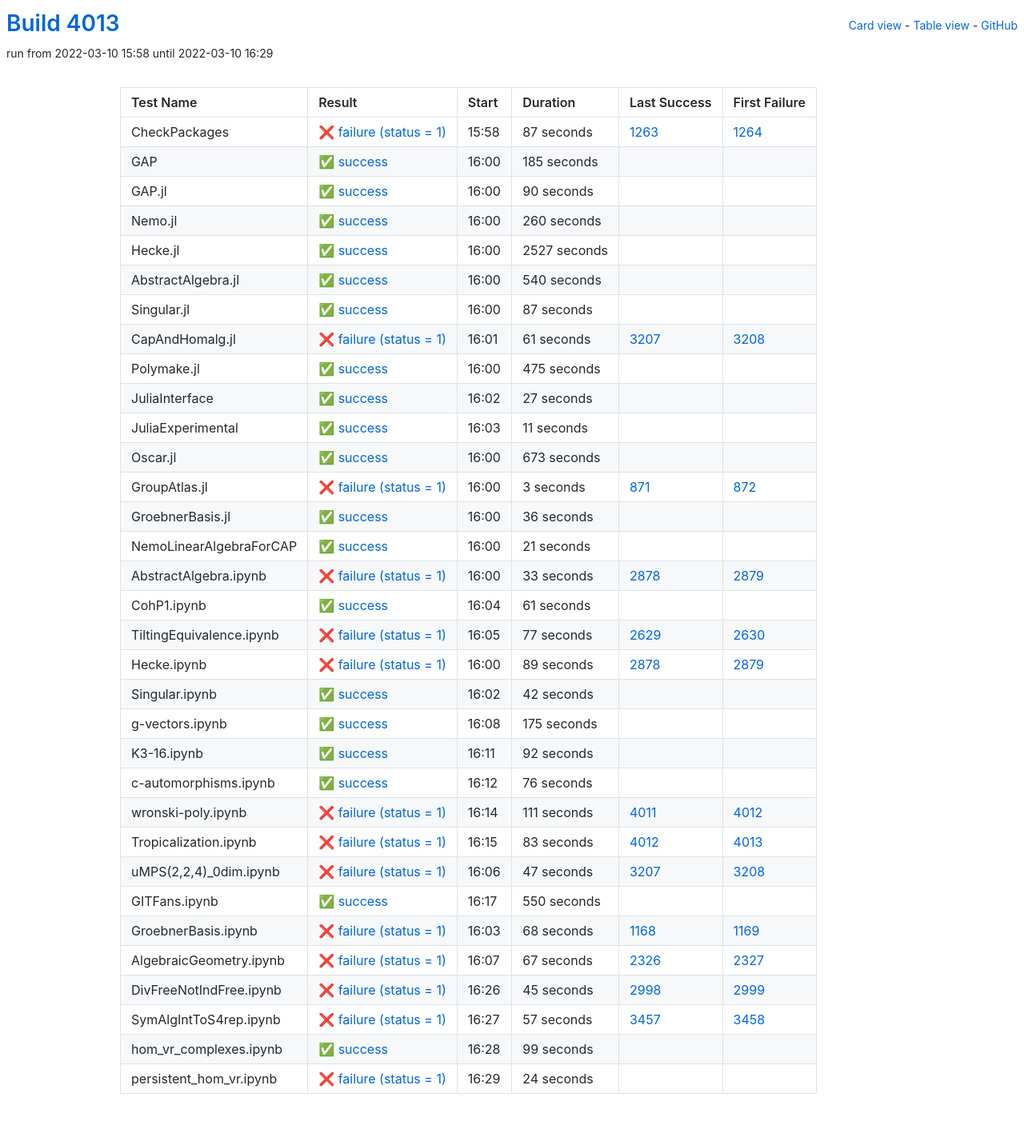
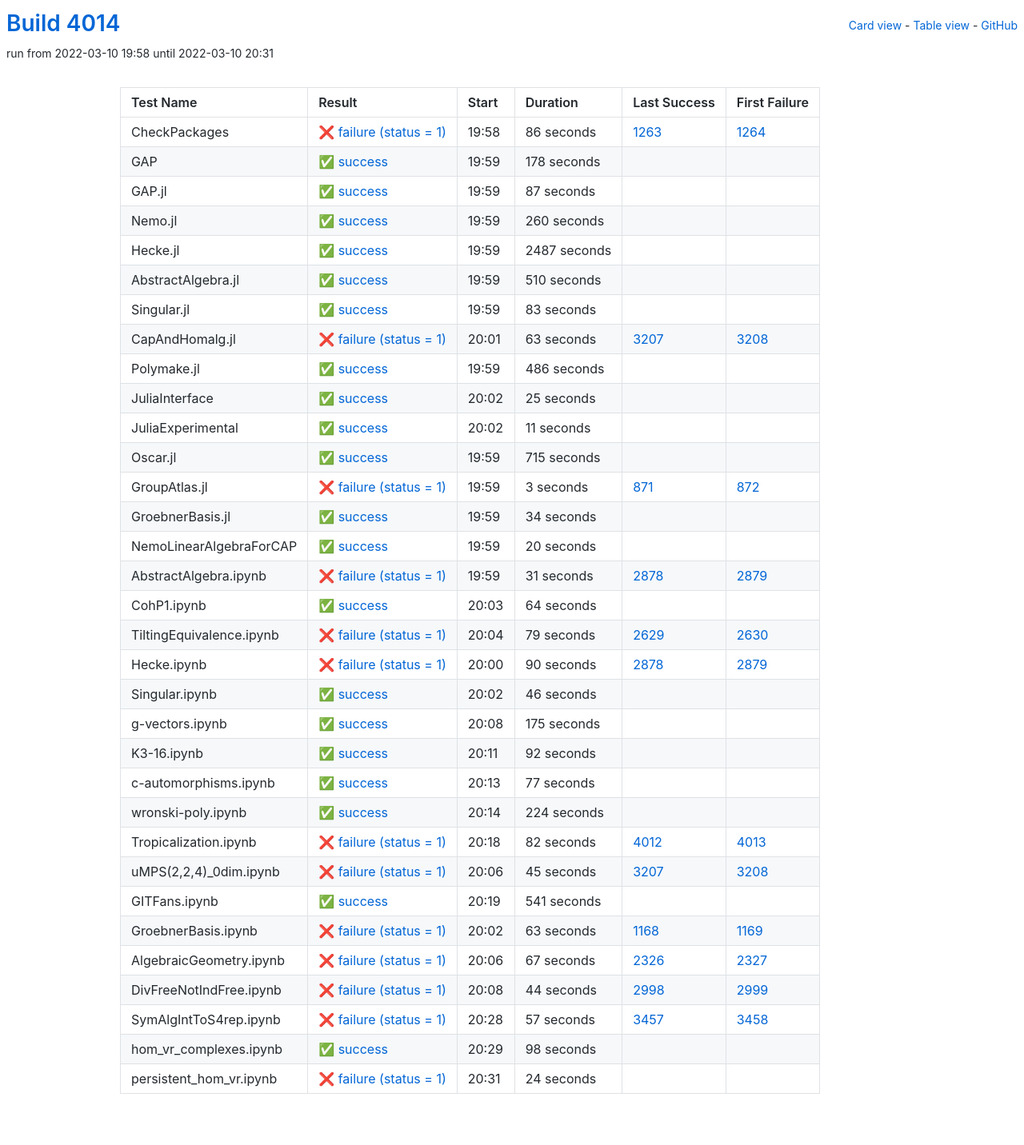
Before and after one commit to oscar-system/oscar-ci-status-stable, a Jekyll site: the page built from table.html, in a window 1280 px wide. Shown: the whole page at 80% size. Built offline with Jekyll 4.4.1, drawn with Linux system fonts in a browser that asks for light colours.

Commit message:
Build #4014

```diff
--- a/_data/ci.yml
+++ b/_data/ci.yml
@@ -1,6 +1,6 @@
 ---
-build: 4013
-build_url: https://oscarci.mathematik.uni-kl.de/job/oscar-stable/4013/
+build: 4014
+build_url: https://oscarci.mathematik.uni-kl.de/job/oscar-stable/4014/
 job: oscar-stable
 organization: oscar-system
 repo: oscar-ci-status-stable
@@ -8,44 +8,44 @@ repourl: https://github.com/oscar-system/oscar-ci-status-stable
 tests:
 - name: CheckPackages
   id: checkpackages
-  log: https://oscarci.mathematik.uni-kl.de/job/oscar-stable/4013/artifact/logs/build-4013/CheckPackages.log
-  start: 2022-03-10 15:58
+  log: https://oscarci.mathematik.uni-kl.de/job/oscar-stable/4014/artifact/logs/build-4014/CheckPackages.log
+  start: 2022-03-10 19:58
   success: false
   exitcode: 1
   status: failure
-  duration: 87
+  duration: 86
   last_success: 1263
   last_success_url: https://oscarci.mathematik.uni-kl.de/job/oscar-stable/1263/
   first_failure: 1264
   first_failure_url: https://oscarci.mathematik.uni-kl.de/job/oscar-stable/1264/
 - name: GAP
   id: gap
-  log: https://oscarci.mathematik.uni-kl.de/job/oscar-stable/4013/artifact/logs/build-4013/GAP.log
-  start: 2022-03-10 16:00
+  log: https://oscarci.mathematik.uni-kl.de/job/oscar-stable/4014/artifact/logs/build-4014/GAP.log
+  start: 2022-03-10 19:59
   success: true
   exitcode: 0
   status: success
-  duration: 185
+  duration: 178
   last_success: false
   last_success_url:
   first_failure: false
   first_failure_url:
 - name: GAP.jl
   id: gap-jl
-  log: https://oscarci.mathematik.uni-kl.de/job/oscar-stable/4013/artifact/logs/build-4013/GAP.jl.log
-  start: 2022-03-10 16:00
+  log: https://oscarci.mathematik.uni-kl.de/job/oscar-stable/4014/artifact/logs/build-4014/GAP.jl.log
+  start: 2022-03-10 19:59
   success: true
   exitcode: 0
   status: success
-  duration: 90
+  duration: 87
   last_success: false
   last_success_url:
   first_failure: false
   first_failure_url:
 - name: Nemo.jl
   id: nemo-jl
-  log: https://oscarci.mathematik.uni-kl.de/job/oscar-stable/4013/artifact/logs/build-4013/Nemo.jl.log
-  start: 2022-03-10 16:00
+  log: https://oscarci.mathematik.uni-kl.de/job/oscar-stable/4014/artifact/logs/build-4014/Nemo.jl.log
+  start: 2022-03-10 19:59
   success: true
   exitcode: 0
   status: success
@@ -56,80 +56,80 @@ tests:
   first_failure_url:
 - name: Hecke.jl
   id: hecke-jl
-  log: https://oscarci.mathematik.uni-kl.de/job/oscar-stable/4013/artifact/logs/build-4013/Hecke.jl.log
-  start: 2022-03-10 16:00
+  log: https://oscarci.mathematik.uni-kl.de/job/oscar-stable/4014/artifact/logs/build-4014/Hecke.jl.log
+  start: 2022-03-10 19:59
   success: true
   exitcode: 0
   status: success
-  duration: 2527
+  duration: 2487
   last_success: false
   last_success_url:
   first_failure: false
   first_failure_url:
 - name: AbstractAlgebra.jl
   id: abstractalgebra-jl
-  log: https://oscarci.mathematik.uni-kl.de/job/oscar-stable/4013/artifact/logs/build-4013/AbstractAlgebra.jl.log
-  start: 2022-03-10 16:00
+  log: https://oscarci.mathematik.uni-kl.de/job/oscar-stable/4014/artifact/logs/build-4014/AbstractAlgebra.jl.log
+  start: 2022-03-10 19:59
   success: true
   exitcode: 0
   status: success
-  duration: 540
+  duration: 510
   last_success: false
   last_success_url:
   first_failure: false
   first_failure_url:
 - name: Singular.jl
   id: singular-jl
-  log: https://oscarci.mathematik.uni-kl.de/job/oscar-stable/4013/artifact/logs/build-4013/Singular.jl.log
-  start: 2022-03-10 16:00
+  log: https://oscarci.mathematik.uni-kl.de/job/oscar-stable/4014/artifact/logs/build-4014/Singular.jl.log
+  start: 2022-03-10 19:59
   success: true
   exitcode: 0
   status: success
-  duration: 87
+  duration: 83
   last_success: false
   last_success_url:
   first_failure: false
   first_failure_url:
 - name: CapAndHomalg.jl
   id: capandhomalg-jl
-  log: https://oscarci.mathematik.uni-kl.de/job/oscar-stable/4013/artifact/logs/build-4013/CapAndHomalg.jl.log
-  start: 2022-03-10 16:01
+  log: https://oscarci.mathematik.uni-kl.de/job/oscar-stable/4014/artifact/logs/build-4014/CapAndHomalg.jl.log
+  start: 2022-03-10 20:01
   success: false
   exitcode: 1
   status: failure
-  duration: 61
+  duration: 63
   last_success: 3207
   last_success_url: https://oscarci.mathematik.uni-kl.de/job/oscar-stable/3207/
   first_failure: 3208
   first_failure_url: https://oscarci.mathematik.uni-kl.de/job/oscar-stable/3208/
 - name: Polymake.jl
   id: polymake-jl
-  log: https://oscarci.mathematik.uni-kl.de/job/oscar-stable/4013/artifact/logs/build-4013/Polymake.jl.log
-  start: 2022-03-10 16:00
+  log: https://oscarci.mathematik.uni-kl.de/job/oscar-stable/4014/artifact/logs/build-4014/Polymake.jl.log
+  start: 2022-03-10 19:59
   success: true
   exitcode: 0
   status: success
-  duration: 475
+  duration: 486
   last_success: false
   last_success_url:
   first_failure: false
   first_failure_url:
 - name: JuliaInterface
   id: juliainterface
-  log: https://oscarci.mathematik.uni-kl.de/job/oscar-stable/4013/artifact/logs/build-4013/JuliaInterface.log
-  start: 2022-03-10 16:02
+  log: https://oscarci.mathematik.uni-kl.de/job/oscar-stable/4014/artifact/logs/build-4014/JuliaInterface.log
+  start: 2022-03-10 20:02
   success: true
   exitcode: 0
   status: success
-  duration: 27
+  duration: 25
   last_success: false
   last_success_url:
   first_failure: false
   first_failure_url:
 - name: JuliaExperimental
   id: juliaexperimental
-  log: https://oscarci.mathematik.uni-kl.de/job/oscar-stable/4013/artifact/logs/build-4013/JuliaExperimental.log
-  start: 2022-03-10 16:03
+  log: https://oscarci.mathematik.uni-kl.de/job/oscar-stable/4014/artifact/logs/build-4014/JuliaExperimental.log
+  start: 2022-03-10 20:02
   success: true
   exitcode: 0
   status: success
@@ -140,20 +140,20 @@ tests:
   first_failure_url:
 - name: Oscar.jl
   id: oscar-jl
-  log: https://oscarci.mathematik.uni-kl.de/job/oscar-stable/4013/artifact/logs/build-4013/Oscar.jl.log
-  start: 2022-03-10 16:00
+  log: https://oscarci.mathematik.uni-kl.de/job/oscar-stable/4014/artifact/logs/build-4014/Oscar.jl.log
+  start: 2022-03-10 19:59
   success: true
   exitcode: 0
   status: success
-  duration: 673
+  duration: 715
   last_success: false
   last_success_url:
   first_failure: false
   first_failure_url:
 - name: GroupAtlas.jl
   id: groupatlas-jl
-  log: https://oscarci.mathematik.uni-kl.de/job/oscar-stable/4013/artifact/logs/build-4013/GroupAtlas.jl.log
-  start: 2022-03-10 16:00
+  log: https://oscarci.mathematik.uni-kl.de/job/oscar-stable/4014/artifact/logs/build-4014/GroupAtlas.jl.log
+  start: 2022-03-10 19:59
   success: false
   exitcode: 1
   status: failure
@@ -164,92 +164,92 @@ tests:
   first_failure_url: https://oscarci.mathematik.uni-kl.de/job/oscar-stable/872/
 - name: GroebnerBasis.jl
   id: groebnerbasis-jl
-  log: https://oscarci.mathematik.uni-kl.de/job/oscar-stable/4013/artifact/logs/build-4013/GroebnerBasis.jl.log
-  start: 2022-03-10 16:00
+  log: https://oscarci.mathematik.uni-kl.de/job/oscar-stable/4014/artifact/logs/build-4014/GroebnerBasis.jl.log
+  start: 2022-03-10 19:59
   success: true
   exitcode: 0
   status: success
-  duration: 36
+  duration: 34
   last_success: false
   last_success_url:
   first_failure: false
   first_failure_url:
 - name: NemoLinearAlgebraForCAP
   id: nemolinearalgebraforcap
-  log: https://oscarci.mathematik.uni-kl.de/job/oscar-stable/4013/artifact/logs/build-4013/NemoLinearAlgebraForCAP.log
-  start: 2022-03-10 16:00
+  log: https://oscarci.mathematik.uni-kl.de/job/oscar-stable/4014/artifact/logs/build-4014/NemoLinearAlgebraForCAP.log
+  start: 2022-03-10 19:59
   success: true
   exitcode: 0
   status: success
-  duration: 21
+  duration: 20
   last_success: false
   last_success_url:
   first_failure: false
   first_failure_url:
 - name: AbstractAlgebra.ipynb
   id: abstractalgebra-ipynb
-  log: https://oscarci.mathematik.uni-kl.de/job/oscar-stable/4013/artifact/logs/build-4013/AbstractAlgebra.ipynb.log
-  start: 2022-03-10 16:00
+  log: https://oscarci.mathematik.uni-kl.de/job/oscar-stable/4014/artifact/logs/build-4014/AbstractAlgebra.ipynb.log
+  start: 2022-03-10 19:59
   success: false
   exitcode: 1
   status: failure
-  duration: 33
+  duration: 31
   last_success: 2878
   last_success_url: https://oscarci.mathematik.uni-kl.de/job/oscar-stable/2878/
   first_failure: 2879
   first_failure_url: https://oscarci.mathematik.uni-kl.de/job/oscar-stable/2879/
 - name: CohP1.ipynb
   id: cohp1-ipynb
-  log: https://oscarci.mathematik.uni-kl.de/job/oscar-stable/4013/artifact/logs/build-4013/CohP1.ipynb.log
-  start: 2022-03-10 16:04
+  log: https://oscarci.mathematik.uni-kl.de/job/oscar-stable/4014/artifact/logs/build-4014/CohP1.ipynb.log
+  start: 2022-03-10 20:03
   success: true
   exitcode: 0
   status: success
-  duration: 61
+  duration: 64
   last_success: false
   last_success_url:
   first_failure: false
   first_failure_url:
 - name: TiltingEquivalence.ipynb
   id: tiltingequivalence-ipynb
-  log: https://oscarci.mathematik.uni-kl.de/job/oscar-stable/4013/artifact/logs/build-4013/TiltingEquivalence.ipynb.log
-  start: 2022-03-10 16:05
+  log: https://oscarci.mathematik.uni-kl.de/job/oscar-stable/4014/artifact/logs/build-4014/TiltingEquivalence.ipynb.log
+  start: 2022-03-10 20:04
   success: false
   exitcode: 1
   status: failure
-  duration: 77
+  duration: 79
   last_success: 2629
   last_success_url: https://oscarci.mathematik.uni-kl.de/job/oscar-stable/2629/
   first_failure: 2630
   first_failure_url: https://oscarci.mathematik.uni-kl.de/job/oscar-stable/2630/
 - name: Hecke.ipynb
   id: hecke-ipynb
-  log: https://oscarci.mathematik.uni-kl.de/job/oscar-stable/4013/artifact/logs/build-4013/Hecke.ipynb.log
-  start: 2022-03-10 16:00
+  log: https://oscarci.mathematik.uni-kl.de/job/oscar-stable/4014/artifact/logs/build-4014/Hecke.ipynb.log
+  start: 2022-03-10 20:00
   success: false
   exitcode: 1
   status: failure
-  duration: 89
+  duration: 90
   last_success: 2878
   last_success_url: https://oscarci.mathematik.uni-kl.de/job/oscar-stable/2878/
   first_failure: 2879
   first_failure_url: https://oscarci.mathematik.uni-kl.de/job/oscar-stable/2879/
 - name: Singular.ipynb
   id: singular-ipynb
-  log: https://oscarci.mathematik.uni-kl.de/job/oscar-stable/4013/artifact/logs/build-4013/Singular.ipynb.log
-  start: 2022-03-10 16:02
+  log: https://oscarci.mathematik.uni-kl.de/job/oscar-stable/4014/artifact/logs/build-4014/Singular.ipynb.log
+  start: 2022-03-10 20:02
   success: true
   exitcode: 0
   status: success
-  duration: 42
+  duration: 46
   last_success: false
   last_success_url:
   first_failure: false
   first_failure_url:
 - name: g-vectors.ipynb
   id: g-vectors-ipynb
-  log: https://oscarci.mathematik.uni-kl.de/job/oscar-stable/4013/artifact/logs/build-4013/g-vectors.ipynb.log
-  start: 2022-03-10 16:08
+  log: https://oscarci.mathematik.uni-kl.de/job/oscar-stable/4014/artifact/logs/build-4014/g-vectors.ipynb.log
+  start: 2022-03-10 20:08
   success: true
   exitcode: 0
   status: success
@@ -260,8 +260,8 @@ tests:
   first_failure_url:
 - name: K3-16.ipynb
   id: k3-16-ipynb
-  log: https://oscarci.mathematik.uni-kl.de/job/oscar-stable/4013/artifact/logs/build-4013/K3-16.ipynb.log
-  start: 2022-03-10 16:11
+  log: https://oscarci.mathematik.uni-kl.de/job/oscar-stable/4014/artifact/logs/build-4014/K3-16.ipynb.log
+  start: 2022-03-10 20:11
   success: true
   exitcode: 0
   status: success
@@ -272,80 +272,80 @@ tests:
   first_failure_url:
 - name: c-automorphisms.ipynb
   id: c-automorphisms-ipynb
-  log: https://oscarci.mathematik.uni-kl.de/job/oscar-stable/4013/artifact/logs/build-4013/c-automorphisms.ipynb.log
-  start: 2022-03-10 16:12
+  log: https://oscarci.mathematik.uni-kl.de/job/oscar-stable/4014/artifact/logs/build-4014/c-automorphisms.ipynb.log
+  start: 2022-03-10 20:13
   success: true
   exitcode: 0
   status: success
-  duration: 76
+  duration: 77
   last_success: false
   last_success_url:
   first_failure: false
   first_failure_url:
 - name: wronski-poly.ipynb
   id: wronski-poly-ipynb
-  log: https://oscarci.mathematik.uni-kl.de/job/oscar-stable/4013/artifact/logs/build-4013/wronski-poly.ipynb.log
-  start: 2022-03-10 16:14
+  log: https://oscarci.mathematik.uni-kl.de/job/oscar-stable/4014/artifact/logs/build-4014/wronski-poly.ipynb.log
+  start: 2022-03-10 20:14
+  success: true
+  exitcode: 0
+  status: success
+  duration: 224
+  last_success: false
+  last_success_url:
+  first_failure: false
+  first_failure_url:
+- name: Tropicalization.ipynb
+  id: tropicalization-ipynb
+  log: https://oscarci.mathematik.uni-kl.de/job/oscar-stable/4014/artifact/logs/build-4014/Tropicalization.ipynb.log
+  start: 2022-03-10 20:18
   success: false
   exitcode: 1
   status: failure
-  duration: 111
-  last_success: 4011
-  last_success_url: https://oscarci.mathematik.uni-kl.de/job/oscar-stable/4011/
-  first_failure: 4012
-  first_failure_url: https://oscarci.mathematik.uni-kl.de/job/oscar-stable/4012/
-- name: Tropicalization.ipynb
-  id: tropicalization-ipynb
-  log: https://oscarci.mathematik.uni-kl.de/job/oscar-stable/4013/artifact/logs/build-4013/Tropicalization.ipynb.log
-  start: 2022-03-10 16:15
-  success: false
-  exitcode: 1
-  status: failure
-  duration: 83
+  duration: 82
   last_success: 4012
   last_success_url: https://oscarci.mathematik.uni-kl.de/job/oscar-stable/4012/
   first_failure: 4013
   first_failure_url: https://oscarci.mathematik.uni-kl.de/job/oscar-stable/4013/
 - name: uMPS(2,2,4)_0dim.ipynb
   id: umps-2-2-4-0dim-ipynb
-  log: https://oscarci.mathematik.uni-kl.de/job/oscar-stable/4013/artifact/logs/build-4013/uMPS-2-2-4-_0dim.ipynb.log
-  start: 2022-03-10 16:06
+  log: https://oscarci.mathematik.uni-kl.de/job/oscar-stable/4014/artifact/logs/build-4014/uMPS-2-2-4-_0dim.ipynb.log
+  start: 2022-03-10 20:06
   success: false
   exitcode: 1
   status: failure
-  duration: 47
+  duration: 45
   last_success: 3207
   last_success_url: https://oscarci.mathematik.uni-kl.de/job/oscar-stable/3207/
   first_failure: 3208
   first_failure_url: https://oscarci.mathematik.uni-kl.de/job/oscar-stable/3208/
 - name: GITFans.ipynb
   id: gitfans-ipynb
-  log: https://oscarci.mathematik.uni-kl.de/job/oscar-stable/4013/artifact/logs/build-4013/GITFans.ipynb.log
-  start: 2022-03-10 16:17
+  log: https://oscarci.mathematik.uni-kl.de/job/oscar-stable/4014/artifact/logs/build-4014/GITFans.ipynb.log
+  start: 2022-03-10 20:19
   success: true
   exitcode: 0
   status: success
-  duration: 550
+  duration: 541
   last_success: false
   last_success_url:
   first_failure: false
   first_failure_url:
 - name: GroebnerBasis.ipynb
   id: groebnerbasis-ipynb
-  log: https://oscarci.mathematik.uni-kl.de/job/oscar-stable/4013/artifact/logs/build-4013/GroebnerBasis.ipynb.log
-  start: 2022-03-10 16:03
+  log: https://oscarci.mathematik.uni-kl.de/job/oscar-stable/4014/artifact/logs/build-4014/GroebnerBasis.ipynb.log
+  start: 2022-03-10 20:02
   success: false
   exitcode: 1
   status: failure
-  duration: 68
+  duration: 63
   last_success: 1168
   last_success_url: https://oscarci.mathematik.uni-kl.de/job/oscar-stable/1168/
   first_failure: 1169
   first_failure_url: https://oscarci.mathematik.uni-kl.de/job/oscar-stable/1169/
 - name: AlgebraicGeometry.ipynb
   id: algebraicgeometry-ipynb
-  log: https://oscarci.mathematik.uni-kl.de/job/oscar-stable/4013/artifact/logs/build-4013/AlgebraicGeometry.ipynb.log
-  start: 2022-03-10 16:07
+  log: https://oscarci.mathematik.uni-kl.de/job/oscar-stable/4014/artifact/logs/build-4014/AlgebraicGeometry.ipynb.log
+  start: 2022-03-10 20:06
   success: false
   exitcode: 1
   status: failure
@@ -356,20 +356,20 @@ tests:
   first_failure_url: https://oscarci.mathematik.uni-kl.de/job/oscar-stable/2327/
 - name: DivFreeNotIndFree.ipynb
   id: divfreenotindfree-ipynb
-  log: https://oscarci.mathematik.uni-kl.de/job/oscar-stable/4013/artifact/logs/build-4013/DivFreeNotIndFree.ipynb.log
-  start: 2022-03-10 16:26
+  log: https://oscarci.mathematik.uni-kl.de/job/oscar-stable/4014/artifact/logs/build-4014/DivFreeNotIndFree.ipynb.log
+  start: 2022-03-10 20:08
   success: false
   exitcode: 1
   status: failure
-  duration: 45
+  duration: 44
   last_success: 2998
   last_success_url: https://oscarci.mathematik.uni-kl.de/job/oscar-stable/2998/
   first_failure: 2999
   first_failure_url: https://oscarci.mathematik.uni-kl.de/job/oscar-stable/2999/
 - name: SymAlgIntToS4rep.ipynb
   id: symalginttos4rep-ipynb
-  log: https://oscarci.mathematik.uni-kl.de/job/oscar-stable/4013/artifact/logs/build-4013/SymAlgIntToS4rep.ipynb.log
-  start: 2022-03-10 16:27
+  log: https://oscarci.mathematik.uni-kl.de/job/oscar-stable/4014/artifact/logs/build-4014/SymAlgIntToS4rep.ipynb.log
+  start: 2022-03-10 20:28
   success: false
   exitcode: 1
   status: failure
@@ -380,20 +380,20 @@ tests:
   first_failure_url: https://oscarci.mathematik.uni-kl.de/job/oscar-stable/3458/
 - name: hom_vr_complexes.ipynb
   id: hom-vr-complexes-ipynb
-  log: https://oscarci.mathematik.uni-kl.de/job/oscar-stable/4013/artifact/logs/build-4013/hom_vr_complexes.ipynb.log
-  start: 2022-03-10 16:28
+  log: https://oscarci.mathematik.uni-kl.de/job/oscar-stable/4014/artifact/logs/build-4014/hom_vr_complexes.ipynb.log
+  start: 2022-03-10 20:29
   success: true
   exitcode: 0
   status: success
-  duration: 99
+  duration: 98
   last_success: false
   last_success_url:
   first_failure: false
   first_failure_url:
 - name: persistent_hom_vr.ipynb
   id: persistent-hom-vr-ipynb
-  log: https://oscarci.mathematik.uni-kl.de/job/oscar-stable/4013/artifact/logs/build-4013/persistent_hom_vr.ipynb.log
-  start: 2022-03-10 16:29
+  log: https://oscarci.mathematik.uni-kl.de/job/oscar-stable/4014/artifact/logs/build-4014/persistent_hom_vr.ipynb.log
+  start: 2022-03-10 20:31
   success: false
   exitcode: 1
   status: failure
```
Also changed, not shown: README.md.
